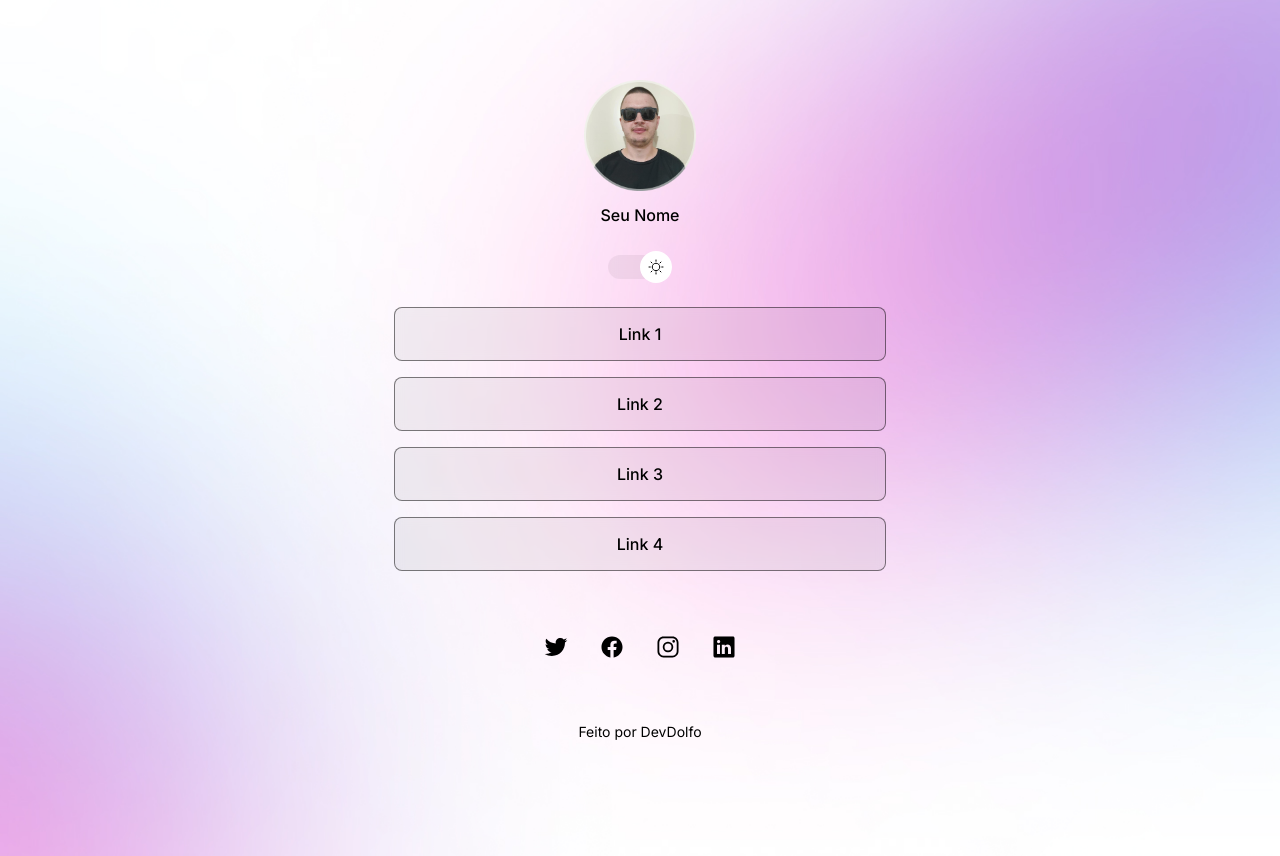
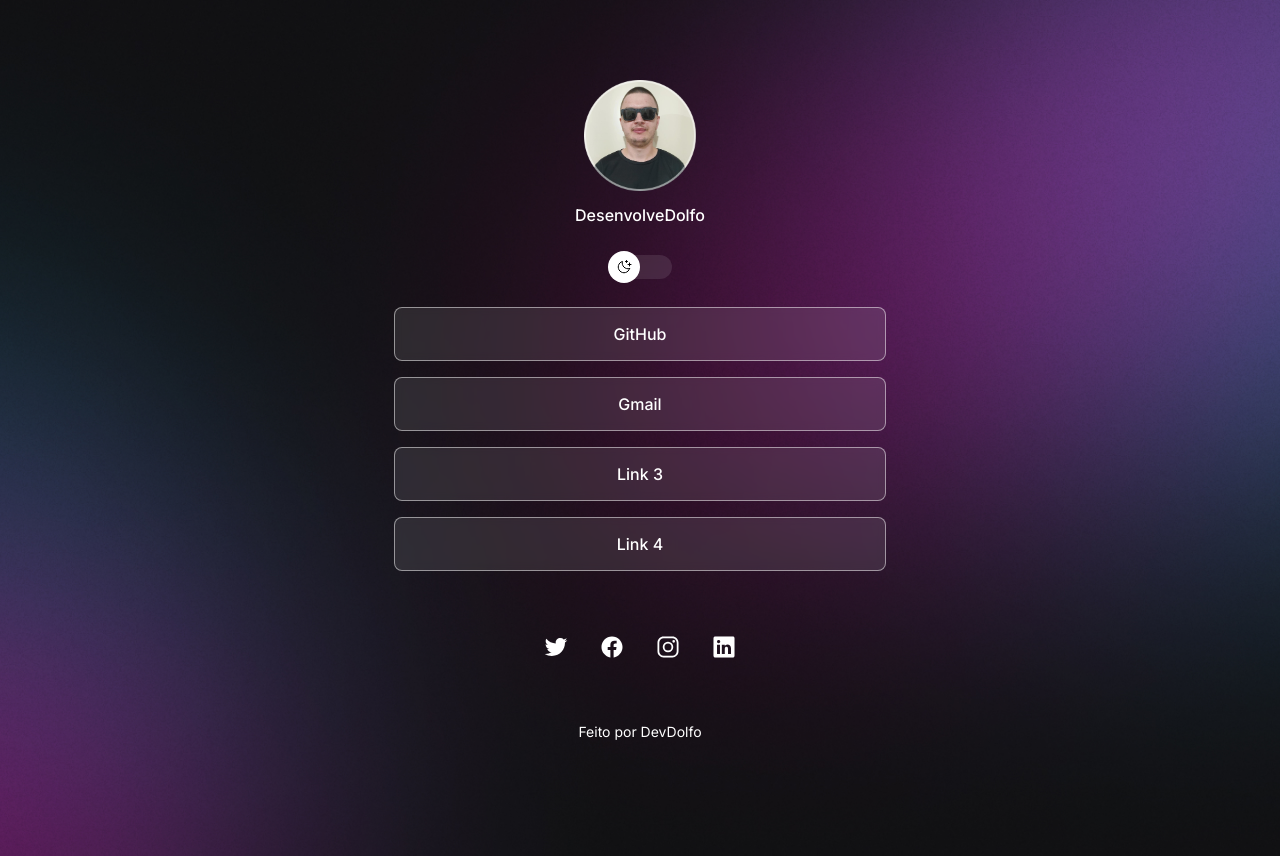
Before and after one commit to lindolfoooooo/link-page, a plain HTML site: page index.html in a window 1280 px wide. Drawn offline with nearby package versions, Linux system fonts and the light colour scheme.

Commit message:
Add links

```diff
--- a/index.html
+++ b/index.html
@@ -1,5 +1,5 @@
 <!DOCTYPE html>
-<html lang="pt-br" class="light">
+<html lang="pt-br" class="">
   <head>
     <link rel="preconnect" href="https://fonts.googleapis.com" />
     <link rel="preconnect" href="https://fonts.gstatic.com" crossorigin />
@@ -19,20 +19,20 @@
           src="./assets/avatar.png"
           alt="Foto de Lindolfo com com camiseta preta e óculos escuro"
         />
-        <p>Seu Nome</p>
+        <p>DesenvolveDolfo</p>
       </div>
       <div id="switch" onclick="togglemode()">
-        <button>
-
-        </button>
-        <span>
-
-        </span>
+        <button></button>
+        <span> </span>
       </div>
 
       <ul>
-        <li><a href="" target="_blank">Link 1</a></li>
-        <li><a href="" target="_blank">Link 2</a></li>
+        <li>
+          <a href="https://github.com/lindolfoooooo" target="_blank">GitHub</a>
+        </li>
+        <li>
+          <a href="https://mail.google.com/mail/u/2/#drafts?compose=CllgCJNvMXxmHmlzFGCfQtWdGBHhLCfbQvVMmmnzDKWNsfBCRQnPrpcDJDpLCvSLkrszlQGhkFg" target="_blank">Gmail</a>
+        </li>
         <li><a href="" target="_blank">Link 3</a></li>
         <li><a href="" target="_blank">Link 4</a></li>
       </ul>
@@ -47,7 +47,7 @@
           ><ion-icon name="logo-instagram"></ion-icon
         ></a>
         <a
-          href="https://www.linkedin.com/in/dolfo-sn-ren-mees-647877270/"
+          href="https://www.linkedin.com/in/lindolfo-josé-mees-647877270/"
           target="_blank"
           ><ion-icon name="logo-linkedIn"></ion-icon
         ></a>
```
